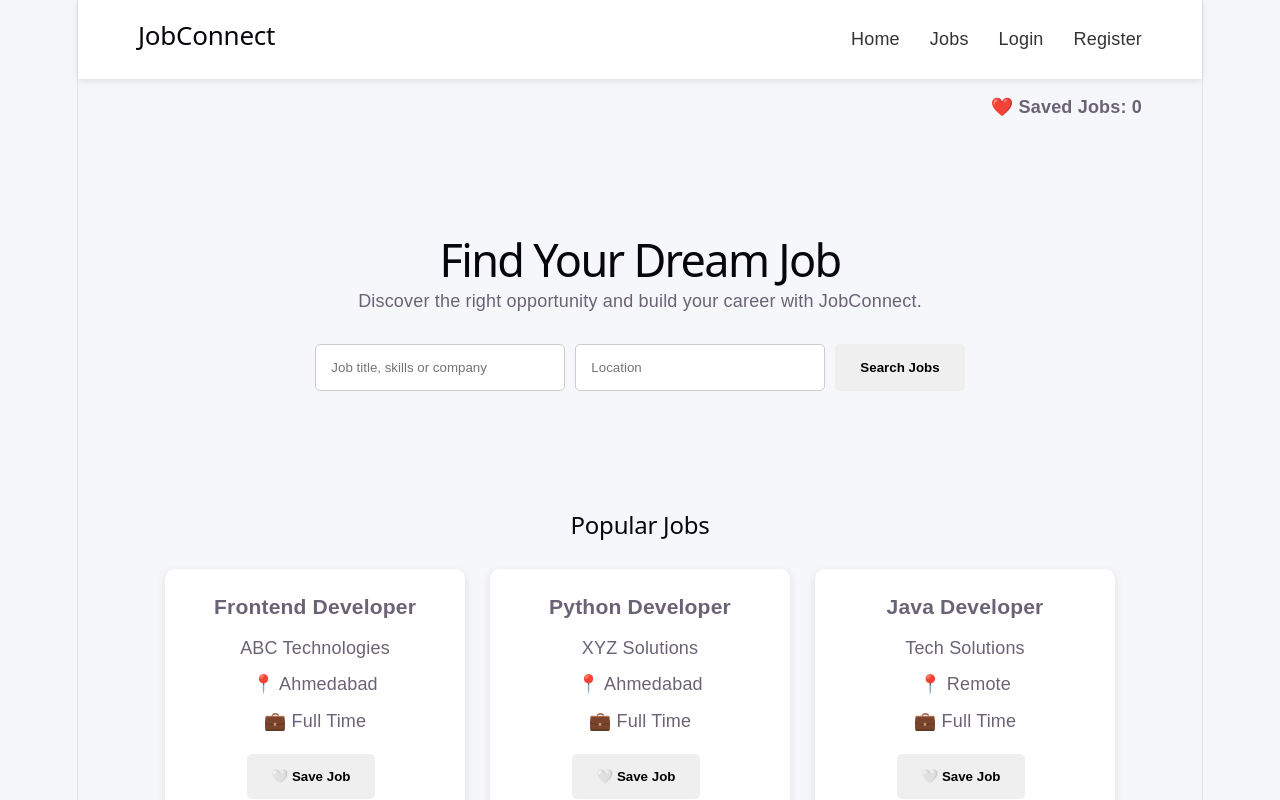
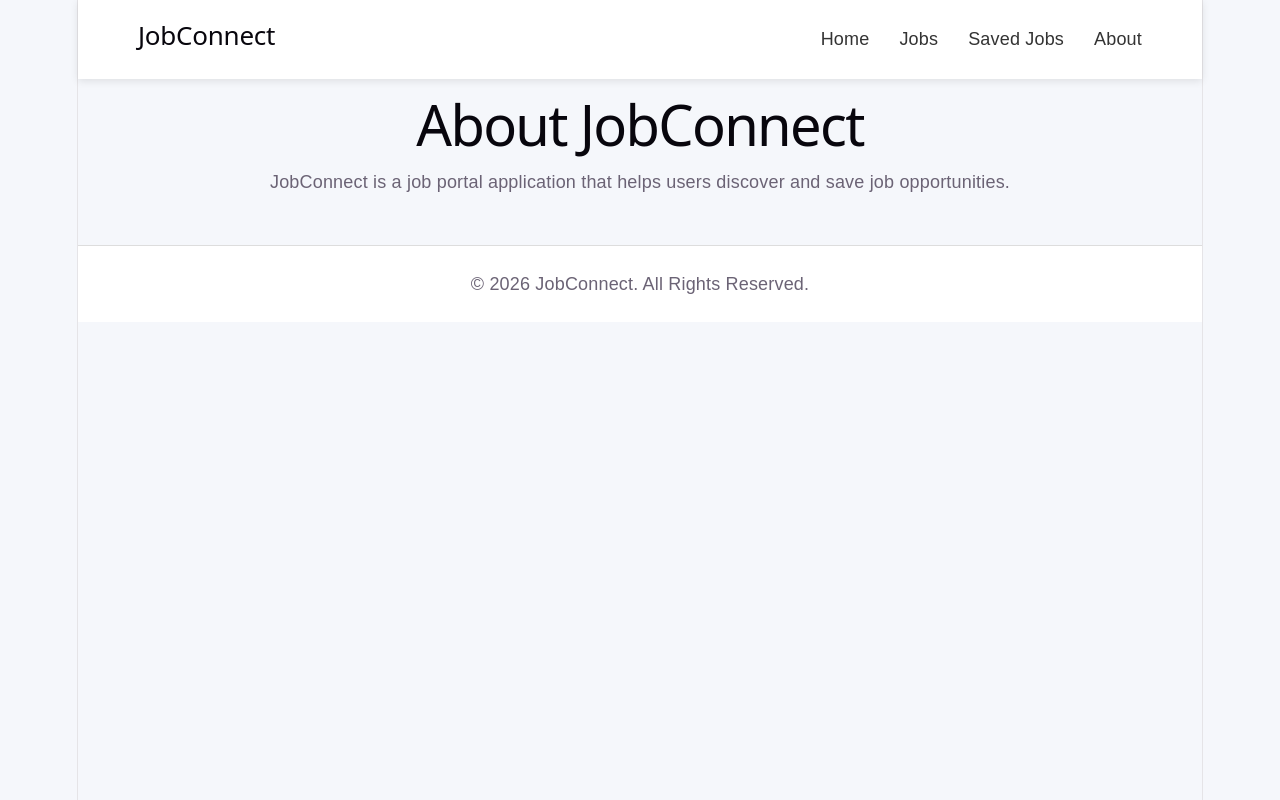
Before and after one commit to Ishasahani/JobConnect, a React (Vite) app: page /about in a window 1280 px wide. Shown: the top 800 px of the page. Built offline with nearby package versions, Linux system fonts and the light colour scheme.

Commit message:
Added React Router navigation

```diff
--- a/package.json
+++ b/package.json
@@ -11,7 +11,8 @@
   },
   "dependencies": {
     "react": "^19.2.8",
-    "react-dom": "^19.2.8"
+    "react-dom": "^19.2.8",
+    "react-router-dom": "^7.18.3"
   },
   "devDependencies": {
     "@eslint/js": "^10.0.1",
--- a/src/App.jsx
+++ b/src/App.jsx
@@ -1,3 +1,10 @@
+import { BrowserRouter, Routes, Route } from "react-router-dom";
+
+import Home from "./pages/Home";
+import Jobs from "./pages/Jobs";
+import SavedJobs from "./pages/SavedJobs";
+import About from "./pages/About";
+
 import { useState, useEffect } from "react";
 import "./App.css";
 
@@ -62,9 +69,12 @@ function App() {
 }
 
 return (
+  <BrowserRouter>
+    <Navbar />
 
+    <Routes>
+      <Route path="/" element={
         <div>
-      <Navbar />
           <div className="saved-count">
             ❤️ Saved Jobs: {savedJobs.length}
           </div>
@@ -91,6 +101,7 @@ return (
 
               <button>Search Jobs</button>
             </div>
+
             {searchTerm && (
               <p className="search-message">
                 Searching for: <strong>{searchTerm}</strong>
@@ -132,9 +143,16 @@ return (
 
             </div>
           </section>
+        </div>
+      } />
+
+      <Route path="/jobs" element={<Jobs />} />
+      <Route path="/saved-jobs" element={<SavedJobs />} />
+      <Route path="/about" element={<About />} />
+    </Routes>
 
     <Footer />
-    </div>
+  </BrowserRouter>
 );
 }
 
--- a/src/components/Navbar.jsx
+++ b/src/components/Navbar.jsx
@@ -1,13 +1,14 @@
+import { Link } from "react-router-dom";
 function Navbar() {
   return (
     <nav className="navbar">
       <h2 className="logo">JobConnect</h2>
 
       <div className="nav-links">
-        <a href="#">Home</a>
-        <a href="#">Jobs</a>
-        <a href="#">Login</a>
-        <a href="#">Register</a>
+        <Link to="/">Home</Link>
+        <Link to="/jobs">Jobs</Link>
+        <Link to="/saved-jobs">Saved Jobs</Link>
+        <Link to="/about">About</Link>
       </div>
     </nav>
   );
--- /dev/null
+++ b/src/pages/About.jsx
@@ -0,0 +1,13 @@
+function About() {
+  return (
+    <div className="page">
+      <h1>About JobConnect</h1>
+      <p>
+        JobConnect is a job portal application that helps users
+        discover and save job opportunities.
+      </p>
+    </div>
+  );
+}
+
+export default About;
--- /dev/null
+++ b/src/pages/Home.jsx
@@ -0,0 +1,10 @@
+function Home() {
+  return (
+    <div className="page">
+      <h1>Welcome to JobConnect</h1>
+      <p>Find your dream job and build your career.</p>
+    </div>
+  );
+}
+
+export default Home;
--- /dev/null
+++ b/src/pages/Jobs.jsx
@@ -0,0 +1,10 @@
+function Jobs() {
+  return (
+    <div className="page">
+      <h1>Available Jobs</h1>
+      <p>Explore job opportunities on JobConnect.</p>
+    </div>
+  );
+}
+
+export default Jobs;
--- /dev/null
+++ b/src/pages/SavedJobs.jsx
@@ -0,0 +1,10 @@
+function SavedJobs() {
+  return (
+    <div className="page">
+      <h1>Saved Jobs</h1>
+      <p>View the jobs you have saved.</p>
+    </div>
+  );
+}
+
+export default SavedJobs;
```
Also changed, not shown: 1 other file (tests, documents, lock files or other folders). Lines whose indentation alone changed are shown as unchanged.
